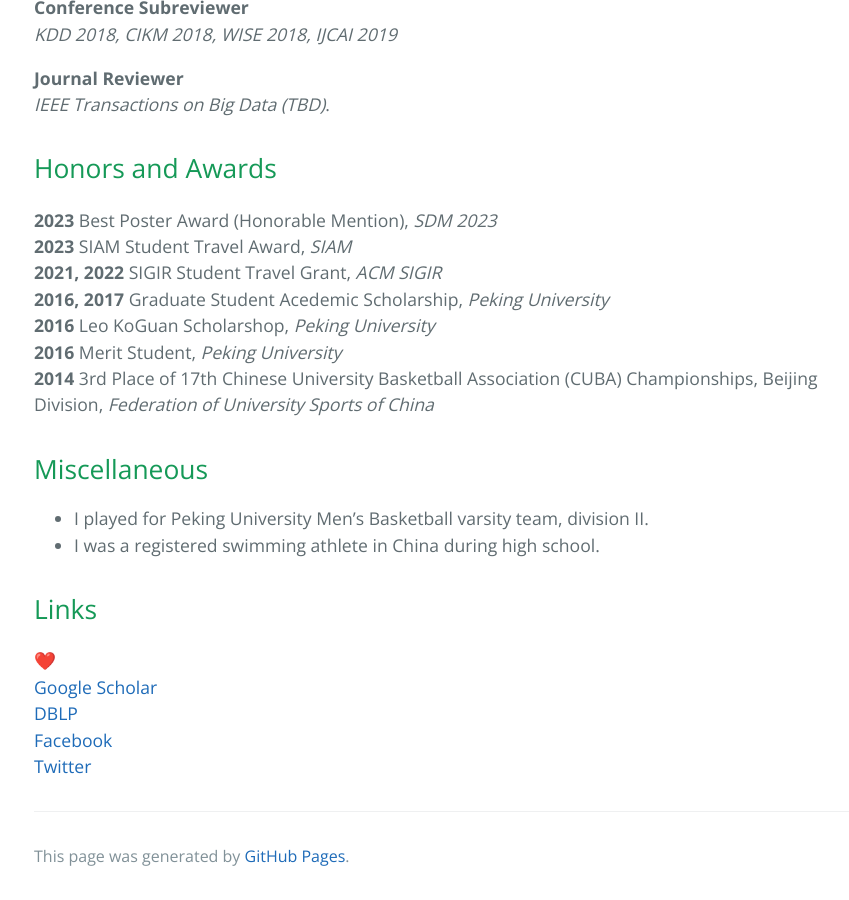
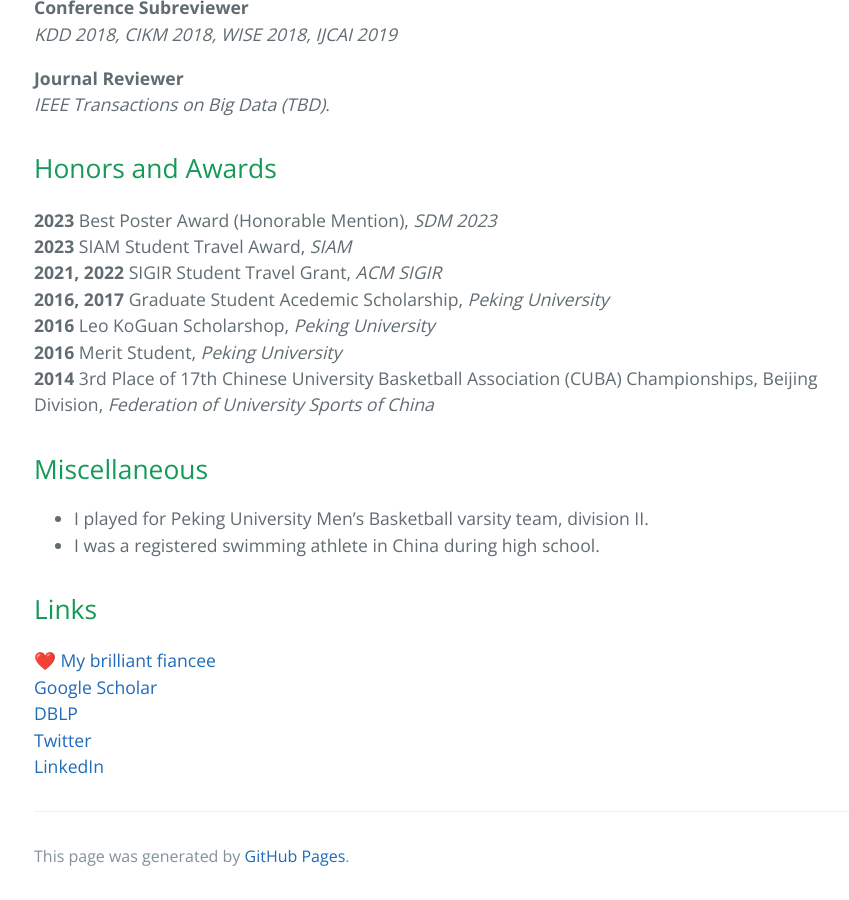
Before and after one commit to xiusic/xiusic.github.io, a Jekyll site: the page built from index.md, in a window 1280 px wide and 900 px high, scrolled down 5646 px. Shown: the whole window, without its empty margins (190-1039 px from the left). Built offline with Jekyll 4.4.1, drawn with Linux system fonts in a browser that asks for light colours; our own code applies the rules of GitHub Pages for plain Markdown files.

Commit message:
Update index.md

```diff
--- a/index.md
+++ b/index.md
@@ -230,8 +230,8 @@ _IEEE Transactions on Big Data (TBD)_.
 *   I was a registered swimming athlete in China during high school.
 
 ## Links
-[❤️](https://sites.google.com/site/ruihanwu14/)
+[❤️ My brilliant fiancee](https://sites.google.com/site/ruihanwu14/)
 [Google Scholar](https://scholar.google.com/citations?user=JqGAil4AAAAJ)
 [DBLP](https://dblp.org/pid/210/1049)
-[Facebook](https://www.facebook.com/xiusi.chen)
 [Twitter](https://twitter.com/XtremSup)
+[LinkedIn](https://www.linkedin.com/in/xiusi-chen-53180583/)
```
